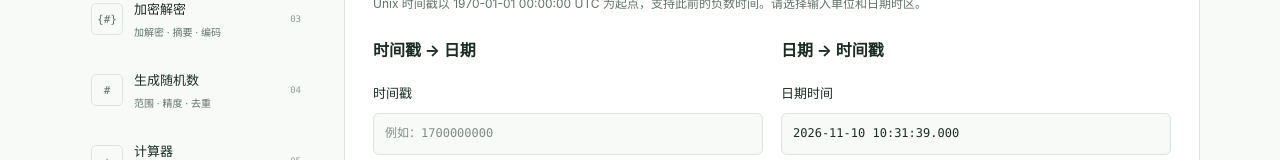
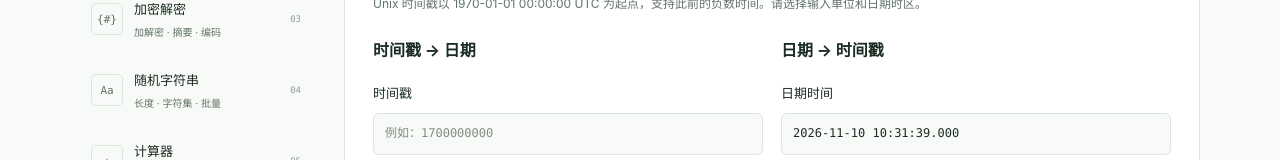
Before and after one commit to hifeiwenchao/SudoThink, a Vue app in the folder frontend/: page /tools in a window 1280 px wide. Shown: the part 552-712 px from the top of the page. Built offline with nearby package versions, Linux system fonts and the light colour scheme; no server answers.

Commit message:
fix: 将随机数工具改为随机字符串生成器

```diff
--- a/frontend/src/components/tools/RandomTool.vue
+++ b/frontend/src/components/tools/RandomTool.vue
@@ -1,29 +1,44 @@
 <script setup lang="ts">
 import { computed, reactive, ref, watch } from 'vue'
 import CopyButton from '@/components/tools/CopyButton.vue'
-import { generateRandomNumbers, type RandomOptions } from '@/utils/tools/random'
+import { generateRandomStrings, resolveRandomCharacters, type RandomStringOptions } from '@/utils/tools/random'
 
-const options = reactive<RandomOptions>({
-  min: '1', max: '100', count: 10, kind: 'integer', precision: 2,
-  allowDuplicates: true, sort: 'none',
+const options = reactive<RandomStringOptions>({
+  length: 16, count: 10, lowercase: true, uppercase: true, digits: true, symbols: false,
+  customCharacters: '', excludedCharacters: '', excludeSimilar: false,
+  allowRepeatedCharacters: true, prefix: '', suffix: '',
 })
+const characterTypes = [
+  { key: 'lowercase', label: '小写字母', example: 'a–z' },
+  { key: 'uppercase', label: '大写字母', example: 'A–Z' },
+  { key: 'digits', label: '数字', example: '0–9' },
+  { key: 'symbols', label: '符号', example: '!@#$…' },
+] as const
 const result = ref<string[]>([])
 const rule = ref('')
 const error = ref('')
-const resultText = computed(() => result.value.join(', '))
+const resultText = computed(() => result.value.join('\n'))
+const alphabetPreview = computed(() => {
+  try {
+    const characters = resolveRandomCharacters(options)
+    return { text: characters.join(''), count: characters.length, message: '' }
+  } catch (cause) {
+    return { text: '', count: 0, message: cause instanceof Error ? cause.message : '请调整字符规则' }
+  }
+})
 
-watch(options, () => {
+function clearResult() {
   result.value = []
   rule.value = ''
   error.value = ''
-})
+}
+
+watch(options, clearResult, { flush: 'sync' })
 
 function generate() {
-  result.value = []
-  rule.value = ''
-  error.value = ''
+  clearResult()
   try {
-    const generated = generateRandomNumbers(options)
+    const generated = generateRandomStrings(options)
     result.value = generated.values
     rule.value = generated.rule
   } catch (cause) {
@@ -34,56 +49,82 @@ function generate() {
 
 <template>
   <form class="tool-stack" @submit.prevent="generate">
-    <p class="tool-note">在指定范围内随机取数，包含最小值和最大值。所有生成操作均在当前浏览器完成。</p>
+    <p class="tool-note">按你的字符规则批量生成随机字符串，所有生成操作均在当前浏览器完成。</p>
     <div class="tool-grid">
       <div class="tool-field">
-        <label for="random-min">最小值</label>
-        <input id="random-min" v-model="options.min" class="tool-input" type="text" inputmode="decimal" maxlength="64" autocomplete="off" placeholder="例如 1">
+        <label for="random-length">随机部分长度（1–1024）</label>
+        <input id="random-length" v-model.number="options.length" class="tool-input" type="number" min="1" max="1024" step="1" aria-describedby="random-length-help">
       </div>
       <div class="tool-field">
-        <label for="random-max">最大值</label>
-        <input id="random-max" v-model="options.max" class="tool-input" type="text" inputmode="decimal" maxlength="64" autocomplete="off" placeholder="例如 100">
+        <label for="random-count">生成数量（1–1000）</label>
+        <input id="random-count" v-model.number="options.count" class="tool-input" type="number" min="1" max="1000" step="1">
+      </div>
+    </div>
+    <p id="random-length-help" class="tool-note">长度只计算随机部分，前后缀另加。中文和单个表情各计一个字符。</p>
+
+    <fieldset class="random-character-types">
+      <legend class="tool-label">字符类型</legend>
+      <div class="random-character-grid">
+        <label v-for="type in characterTypes" :key="type.key" class="random-character-option" :class="{ 'is-selected': options[type.key] }">
+          <input :id="`random-${type.key}`" v-model="options[type.key]" type="checkbox">
+          <span>{{ type.label }} <small>{{ type.example }}</small></span>
+        </label>
+      </div>
+    </fieldset>
+    <div class="tool-grid">
+      <div class="tool-field">
+        <label for="random-custom">追加自定义字符</label>
+        <input id="random-custom" v-model="options.customCharacters" class="tool-input tool-code" type="text" maxlength="1024" autocomplete="off" spellcheck="false" placeholder="例如 abc甲乙🌍">
       </div>
       <div class="tool-field">
-        <label for="random-kind">数值类型</label>
-        <el-select id="random-kind" v-model="options.kind" :teleported="false">
-          <el-option label="整数" value="integer" />
-          <el-option label="小数" value="decimal" />
-        </el-select>
+        <label for="random-excluded">排除指定字符</label>
+        <input id="random-excluded" v-model="options.excludedCharacters" class="tool-input tool-code" type="text" maxlength="1024" autocomplete="off" spellcheck="false" placeholder="例如 abc123">
+      </div>
+    </div>
+    <p class="tool-note">勾选的类型与自定义字符共同组成可用字符集，重复字符会合并；每个位置从中随机选取，不保证每种类型都会出现。自定义字符中请勿加入空白或不可见字符。</p>
+    <div class="random-options">
+      <label class="tool-check"><input id="random-exclude-similar" v-model="options.excludeSimilar" type="checkbox">排除易混淆字符（0 O o 1 I l）</label>
+      <label class="tool-check"><input id="random-allow-repeated" v-model="options.allowRepeatedCharacters" type="checkbox">允许同一字符串内字符重复</label>
+    </div>
+    <div class="tool-field">
+      <span class="tool-label">可用字符集 · {{ alphabetPreview.count }} 个字符</span>
+      <p v-if="alphabetPreview.message" class="tool-note">{{ alphabetPreview.message }}</p>
+      <pre v-else class="tool-output tool-code random-alphabet">{{ alphabetPreview.text }}</pre>
+    </div>
+    <div class="tool-grid">
+      <div class="tool-field">
+        <label for="random-prefix">固定前缀（可选）</label>
+        <input id="random-prefix" v-model="options.prefix" class="tool-input tool-code" type="text" maxlength="64" autocomplete="off" spellcheck="false" placeholder="例如 user_">
       </div>
       <div class="tool-field">
-        <label for="random-count">生成数量</label>
-        <input id="random-count" v-model.number="options.count" class="tool-input" type="number" min="1" max="1000" step="1">
-      </div>
-      <div class="tool-field">
-        <label for="random-precision">小数位数（0–8）</label>
-        <input id="random-precision" v-model.number="options.precision" class="tool-input" type="number" min="0" max="8" step="1" :disabled="options.kind === 'integer'">
-      </div>
-      <div class="tool-field">
-        <label for="random-duplicates">是否允许重复</label>
-        <el-select id="random-duplicates" v-model="options.allowDuplicates" :teleported="false">
-          <el-option label="允许重复" :value="true" />
-          <el-option label="不重复" :value="false" />
-        </el-select>
-      </div>
-      <div class="tool-field">
-        <label for="random-sort">结果排序</label>
-        <el-select id="random-sort" v-model="options.sort" :teleported="false">
-          <el-option label="保留生成顺序" value="none" />
-          <el-option label="从小到大" value="ascending" />
-          <el-option label="从大到小" value="descending" />
-        </el-select>
+        <label for="random-suffix">固定后缀（可选）</label>
+        <input id="random-suffix" v-model="options.suffix" class="tool-input tool-code" type="text" maxlength="64" autocomplete="off" spellcheck="false" placeholder="例如 _test">
       </div>
     </div>
-    <p class="tool-note">支持普通十进制输入；端点的小数位数须符合所选精度。不重复模式按离散数值抽取，范围不足会提示。</p>
+    <p class="tool-note">关闭字符重复时，随机部分长度不能超过可用字符数；前后缀不参与此限制，多条结果之间可能相同。每批输出最多 200,000 个字符。</p>
     <div class="tool-actions">
-      <button class="tool-button primary" type="submit">生成随机数</button>
+      <button class="tool-button primary" type="submit">生成随机字符串</button>
       <CopyButton v-if="result.length" :text="resultText" label="复制全部结果" />
+      <button v-if="result.length" class="tool-button" type="button" @click="clearResult">清空结果</button>
     </div>
     <p v-if="error" class="tool-error" role="alert">{{ error }}</p>
-    <section v-if="result.length" class="tool-result" aria-live="polite" aria-label="随机数生成结果">
+    <section v-if="result.length" class="tool-result" aria-live="polite" aria-label="随机字符串生成结果">
       <p class="tool-note">{{ rule }}</p>
-      <pre class="tool-output">{{ resultText }}</pre>
+      <pre class="tool-output random-result-output">{{ resultText }}</pre>
     </section>
   </form>
 </template>
+
+<style scoped>
+.random-character-types { min-width: 0; margin: 0; padding: 0; border: 0; }
+.random-character-types legend { margin-bottom: 12px; }
+.random-character-grid { display: grid; grid-template-columns: repeat(auto-fit, minmax(140px, 1fr)); gap: 10px; }
+.random-character-option { display: flex; align-items: center; gap: 8px; padding: 11px; border: 1px solid var(--blog-border); border-radius: 6px; font-size: 12px; cursor: pointer; }
+.random-character-option.is-selected { border-color: var(--blog-accent); background: var(--blog-accent-soft); }
+.random-character-option input { width: 14px; height: 14px; margin: 0; flex-shrink: 0; }
+.random-character-option small { color: var(--blog-muted); font: 11px var(--blog-mono); }
+.random-options { display: grid; gap: 12px; }
+.random-options input { margin: 0; }
+.random-alphabet { max-height: 130px; overflow: auto; }
+.random-result-output { max-height: 420px; overflow: auto; }
+</style>
--- a/frontend/src/utils/tools/random.ts
+++ b/frontend/src/utils/tools/random.ts
@@ -1,95 +1,120 @@
-export interface RandomOptions {
-  min: string
-  max: string
+export interface RandomStringOptions {
+  length: number
   count: number
-  kind: 'integer' | 'decimal'
-  precision: number
-  allowDuplicates: boolean
-  sort: 'none' | 'ascending' | 'descending'
+  lowercase: boolean
+  uppercase: boolean
+  digits: boolean
+  symbols: boolean
+  customCharacters: string
+  excludedCharacters: string
+  excludeSimilar: boolean
+  allowRepeatedCharacters: boolean
+  prefix: string
+  suffix: string
 }
 
-const MAX_SCALED_VALUE = BigInt(Number.MAX_SAFE_INTEGER)
+const LOWERCASE = 'abcdefghijklmnopqrstuvwxyz'
+const UPPERCASE = 'ABCDEFGHIJKLMNOPQRSTUVWXYZ'
+const DIGITS = '0123456789'
+const SYMBOLS = '!"#$%&\'()*+,-./:;<=>?@[\\]^_`{|}~'
+const SIMILAR_CHARACTERS = '0Oo1Il'
+const INVALID_CHARACTER = /[\p{White_Space}\p{Cc}\p{Cf}\p{Cs}\p{Default_Ignorable_Code_Point}]/u
+const INVALID_AFFIX = /[\p{Cc}\p{Cf}\p{Cs}\p{Zl}\p{Zp}\p{Default_Ignorable_Code_Point}]/u
+const MAX_OUTPUT_LENGTH = 200000
 
-function parseEndpoint(input: string, precision: number): bigint {
-  const source = input.trim()
-  if (source.length > 64) throw new Error('数值范围过大，请缩小数值或小数精度')
-  const match = /^([+-]?)(?:(\d+)(?:\.(\d*))?|\.(\d+))$/.exec(source)
-  if (!match || !Number.isFinite(Number(source))) throw new Error('请输入有限的十进制数值')
-  const fraction = (match[3] ?? match[4] ?? '').replace(/0+$/, '')
-  if (fraction.length > precision) {
-    throw new Error(precision === 0 ? '整数模式的最小值和最大值必须是整数' : `端点必须符合 ${precision} 位小数精度`)
+function validateCharacterInput(value: string, label: string): void {
+  if (value.length > 1024) throw new Error(`${label}最多为 1024 个 UTF-16 单位`)
+  if (INVALID_CHARACTER.test(value)) throw new Error(`${label}不能包含空白、控制、不可见格式字符或无效字符`)
 }
-  const magnitude = BigInt(match[2] ?? '0') * 10n ** BigInt(precision) + BigInt(fraction.padEnd(precision, '0') || '0')
-  if (magnitude > MAX_SCALED_VALUE) throw new Error('数值范围过大，请缩小数值或小数精度')
-  return match[1] === '-' ? -magnitude : magnitude
+
+export function resolveRandomCharacters(options: RandomStringOptions): string[] {
+  validateCharacterInput(options.customCharacters, '自定义字符')
+  validateCharacterInput(options.excludedCharacters, '排除字符')
+  const sources = [
+    options.lowercase ? LOWERCASE : '',
+    options.uppercase ? UPPERCASE : '',
+    options.digits ? DIGITS : '',
+    options.symbols ? SYMBOLS : '',
+    options.customCharacters,
+  ].join('')
+  const excluded = new Set(Array.from(options.excludedCharacters + (options.excludeSimilar ? SIMILAR_CHARACTERS : '')))
+  const characters = Array.from(new Set(Array.from(sources))).filter(character => !excluded.has(character))
+  if (!characters.length) throw new Error('没有可用字符，请选择字符类型或添加自定义字符，并检查排除规则')
+  return characters
+}
+
+function validateAffix(value: string, label: string): void {
+  if (value.length > 64) throw new Error(`${label}最多为 64 个 UTF-16 单位`)
+  if (INVALID_AFFIX.test(value)) throw new Error(`${label}不能包含换行、控制、不可见格式字符或无效字符`)
 }
 
 function fillSecureRandom(array: Uint32Array): void {
-  if (!globalThis.crypto?.getRandomValues) throw new Error('当前浏览器不支持安全随机数生成')
+  if (!globalThis.crypto?.getRandomValues) throw new Error('当前浏览器不支持安全随机字符串生成')
   globalThis.crypto.getRandomValues(array)
 }
 
-function randomBelow(limit: bigint, fillRandom: (array: Uint32Array) => void): bigint {
-  if (limit === 1n) return 0n
-  const bits = (limit - 1n).toString(2).length
-  const mask = (1n << BigInt(bits)) - 1n
-  const words = new Uint32Array(Math.ceil(bits / 32))
-  // Mask to the required bit width, then reject out-of-range draws. Using
-  // value % limit directly would favor some outcomes when limit is not a power of 2.
+function createRandomIndex(fillRandom: (array: Uint32Array) => void): (limit: number) => number {
+  const words = new Uint32Array(64)
+  let cursor = words.length
+  return (limit: number): number => {
+    if (limit === 1) return 0
+    const mask = 2 ** Math.ceil(Math.log2(limit)) - 1
+    // Keep uniform low bits and reject excess indices instead of using biased
+    // modulo reduction. Buffering keeps large requests from calling crypto per character.
     for (let attempt = 0; attempt < 128; attempt++) {
+      if (cursor === words.length) {
         fillRandom(words)
-    let value = 0n
-    for (const word of words) value = (value << 32n) | BigInt(word)
-    value &= mask
+        cursor = 0
+      }
+      const value = words[cursor++]! & mask
       if (value < limit) return value
     }
-  throw new Error('随机数生成失败，请重试')
+    throw new Error('随机字符串生成失败，请重试')
+  }
 }
 
-function formatScaled(value: bigint, precision: number): string {
-  if (precision === 0) return value.toString()
-  const absolute = (value < 0n ? -value : value).toString().padStart(precision + 1, '0')
-  return `${value < 0n ? '-' : ''}${absolute.slice(0, -precision)}.${absolute.slice(-precision)}`
+export function generateRandomStrings(
+  options: RandomStringOptions,
+  fillRandom = fillSecureRandom,
+): { values: string[]; rule: string; alphabet: string } {
+  if (!Number.isInteger(options.length) || options.length < 1 || options.length > 1024) {
+    throw new Error('随机部分长度必须是 1 至 1024 的整数')
+  }
+  if (!Number.isInteger(options.count) || options.count < 1 || options.count > 1000) {
+    throw new Error('生成数量必须是 1 至 1000 的整数')
+  }
+  const characters = resolveRandomCharacters(options)
+  validateAffix(options.prefix, '前缀')
+  validateAffix(options.suffix, '后缀')
+  if (!options.allowRepeatedCharacters && options.length > characters.length) {
+    throw new Error(`不重复时随机长度不能超过 ${characters.length} 个可用字符`)
+  }
+  const maxCharacterWidth = characters.some(character => character.length === 2) ? 2 : 1
+  const outputLength = (options.length * maxCharacterWidth + options.prefix.length + options.suffix.length) * options.count + options.count - 1
+  if (outputLength > MAX_OUTPUT_LENGTH) {
+    throw new Error('输出总长度最多为 200000 个 UTF-16 单位（含前后缀和换行），请减少长度或数量')
   }
 
-export function generateRandomNumbers(options: RandomOptions, fillRandom = fillSecureRandom): { values: string[]; rule: string } {
-  if (!Number.isInteger(options.count) || options.count < 1 || options.count > 1000) throw new Error('生成数量必须是 1 至 1000 的整数')
-  if (options.kind !== 'integer' && options.kind !== 'decimal') throw new Error('请选择整数或小数模式')
-  if (!['none', 'ascending', 'descending'].includes(options.sort)) throw new Error('请选择有效的排序方式')
-  const precision = options.kind === 'integer' ? 0 : options.precision
-  if (!Number.isInteger(precision) || precision < 0 || precision > 8) throw new Error('小数精度必须是 0 至 8 的整数')
-  const min = parseEndpoint(options.min, precision)
-  const max = parseEndpoint(options.max, precision)
-  if (min > max) throw new Error('最小值不能大于最大值')
-  const capacity = max - min + 1n
-  if (!options.allowDuplicates && BigInt(options.count) > capacity) throw new Error(`可用数值数量不足：当前范围仅有 ${capacity} 个不同数值`)
-
-  const values: bigint[] = []
-  // A sparse partial Fisher-Yates shuffle selects unique values in O(count),
-  // even if the request consumes the complete range.
-  const swaps = new Map<bigint, bigint>()
-  let remaining = capacity
-  for (let index = 0; index < options.count; index++) {
-    if (options.allowDuplicates) {
-      values.push(min + randomBelow(capacity, fillRandom))
-    } else {
-      const selectedIndex = randomBelow(remaining, fillRandom)
-      const selectedValue = swaps.get(selectedIndex) ?? selectedIndex
-      const lastIndex = remaining - 1n
-      swaps.set(selectedIndex, swaps.get(lastIndex) ?? lastIndex)
-      swaps.delete(lastIndex)
-      values.push(min + selectedValue)
-      remaining--
+  const randomIndex = createRandomIndex(fillRandom)
+  const values: string[] = []
+  for (let row = 0; row < options.count; row++) {
+    const pool = options.allowRepeatedCharacters ? characters : characters.slice()
+    const parts: string[] = []
+    for (let index = 0; index < options.length; index++) {
+      const selectedIndex = randomIndex(pool.length)
+      parts.push(pool[selectedIndex]!)
+      if (!options.allowRepeatedCharacters) {
+        // Partial Fisher-Yates: remove a sampled character in constant time.
+        // Filling the whole pool never requires waiting for a fresh collision-free draw.
+        pool[selectedIndex] = pool[pool.length - 1]!
+        pool.pop()
       }
     }
-  if (options.sort !== 'none') {
-    const direction = options.sort === 'ascending' ? 1 : -1
-    values.sort((left, right) => left < right ? -direction : left > right ? direction : 0)
+    values.push(options.prefix + parts.join('') + options.suffix)
   }
-  const kind = options.kind === 'integer' ? '整数' : `${precision} 位小数`
-  const sorting = { none: '保留生成顺序', ascending: '升序', descending: '降序' }[options.sort]
   return {
-    values: values.map(value => formatScaled(value, precision)),
-    rule: `${formatScaled(min, precision)} 至 ${formatScaled(max, precision)}（含端点）· ${kind} · ${options.count} 个 · ${options.allowDuplicates ? '允许重复' : '不重复'} · ${sorting}`,
+    values,
+    alphabet: characters.join(''),
+    rule: `每条随机部分 ${options.length} 个字符 · ${options.count} 条 · ${characters.length} 个可用字符 · 随机部分${options.allowRepeatedCharacters ? '允许字符重复' : '字符不重复'} · 多条结果可相同${options.prefix || options.suffix ? ' · 固定前后缀不计随机长度及重复规则' : ''}`,
   }
 }
--- a/frontend/src/views/ToolsView.vue
+++ b/frontend/src/views/ToolsView.vue
@@ -9,7 +9,7 @@ const tools = [
   { id: 'timestamp', mark: 'TS', name: '时间戳转换', hint: '日期时间 · 秒 / 毫秒', description: '让时间在可读的日期与时间戳之间自由转换。', component: defineAsyncComponent(() => import('@/components/tools/TimestampTool.vue')) },
   { id: 'qrcode', mark: 'QR', name: '二维码生成器', hint: '生成 · 图片识别', description: '把文字变成二维码，也能从图片中读回内容。', component: defineAsyncComponent(() => import('@/components/tools/QrCodeTool.vue')) },
   { id: 'crypto', mark: '{#}', name: '加密解密', hint: '加解密 · 摘要 · 编码', description: '常用的文本加解密、摘要与编码转换。', component: defineAsyncComponent(() => import('@/components/tools/CryptoTool.vue')) },
-  { id: 'random', mark: '#', name: '生成随机数', hint: '范围 · 精度 · 去重', description: '定义规则，生成一组符合条件的随机数。', component: defineAsyncComponent(() => import('@/components/tools/RandomTool.vue')) },
+  { id: 'random', mark: 'Aa', name: '随机字符串', hint: '长度 · 字符集 · 批量', description: '自定义字符规则，生成符合需要的随机字符串。', component: defineAsyncComponent(() => import('@/components/tools/RandomTool.vue')) },
   { id: 'calculator', mark: '±', name: '计算器', hint: '表达式 · 键盘输入', description: '处理日常计算，鼠标与键盘都能顺手操作。', component: defineAsyncComponent(() => import('@/components/tools/CalculatorTool.vue')) },
   { id: 'json', mark: '{ }', name: 'JSON 解析', hint: '格式化 · 序列化', description: '整理结构化数据，检查语法，处理字符串转义。', component: defineAsyncComponent(() => import('@/components/tools/JsonTool.vue')) },
   { id: 'cron', mark: '*/5', name: 'cron 表达式', hint: '解析 · 执行时间预览', description: '读懂定时规则，预览下一次任务何时执行。', component: defineAsyncComponent(() => import('@/components/tools/CronTool.vue')) },
```
Also changed, not shown: 2 other files (tests, documents, lock files or other folders). Lines whose indentation alone changed are shown as unchanged.
